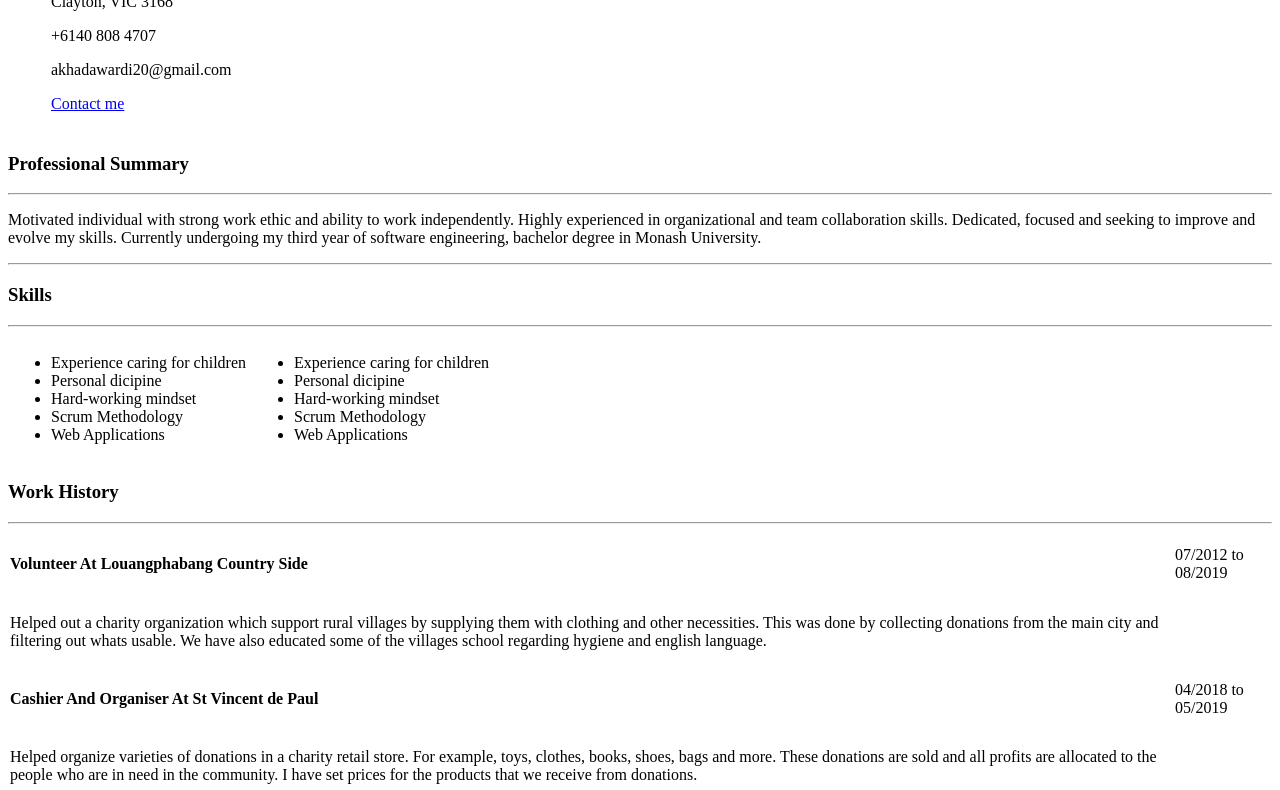
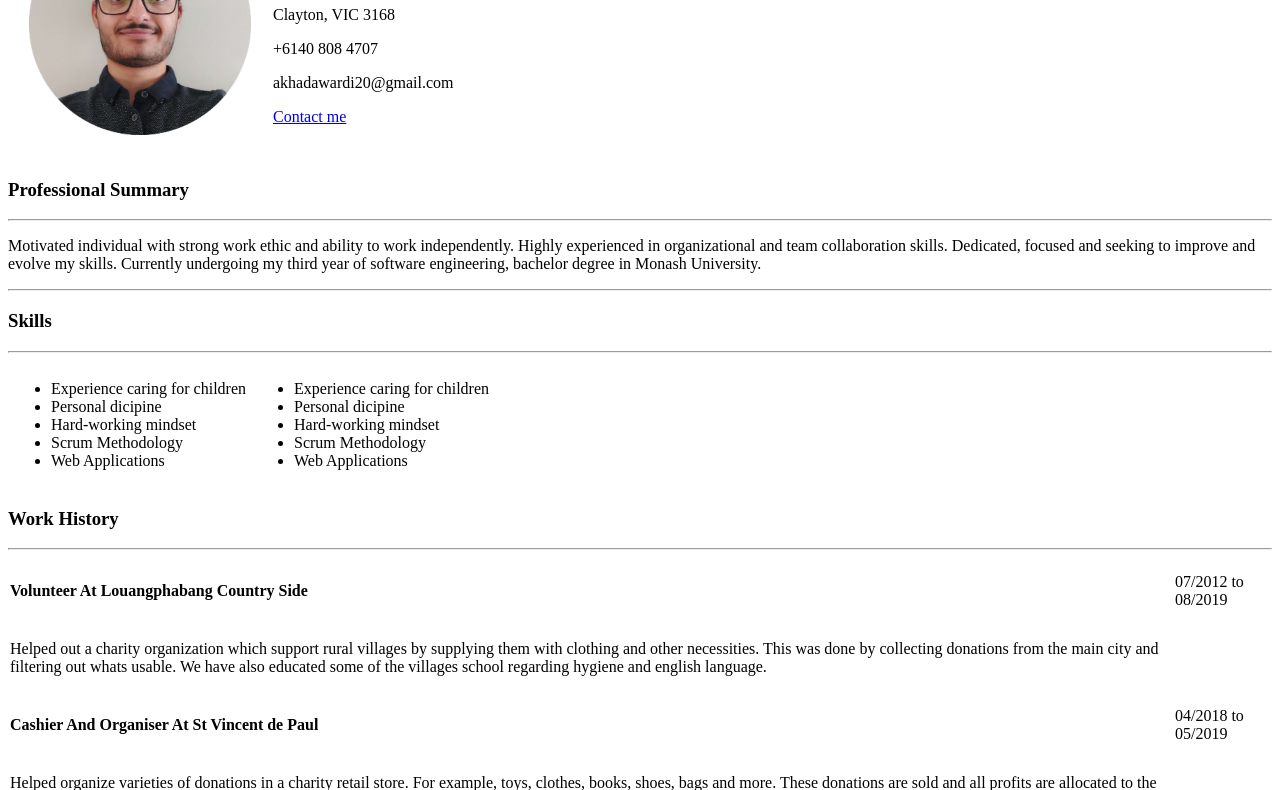
Before and after one commit to ahes0001/cv, a plain HTML site: page index.html in a window 1280 px wide. Shown: the part 116-906 px from the top of the page. Drawn offline with Linux system fonts and the light colour scheme.

Commit message:
updated src for profile pic

```diff
--- a/index.html
+++ b/index.html
@@ -9,7 +9,7 @@
 
     <table cellspacing="20">
         <tr>
-            <td><img src="Photos/ahmeds_PP_final3.png" alt=""></td>
+            <td><img src="ahmeds_PP_final3.png" alt=""></td>
             <td>
                 <h1>Ahmed Khadawardi</h1>
                 <p>Clayton, VIC 3168</p>
```
